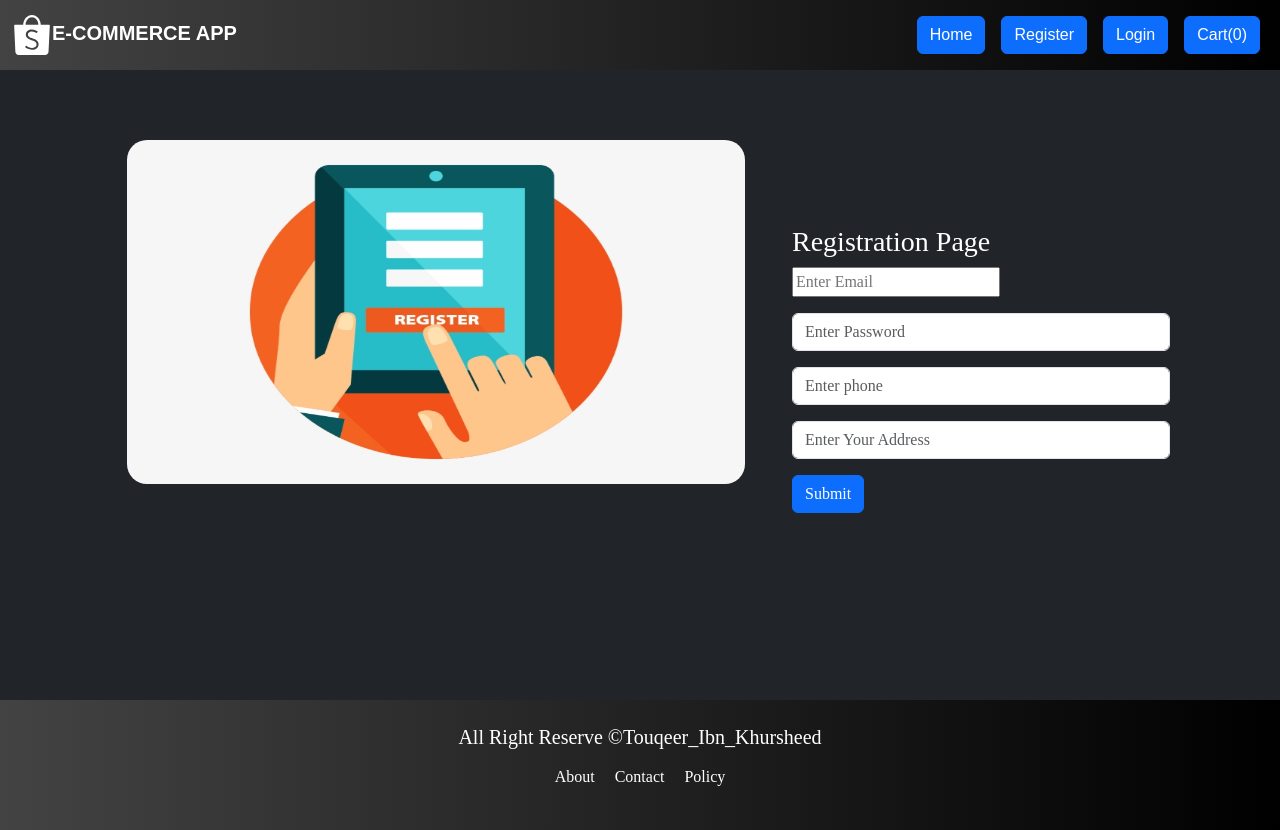
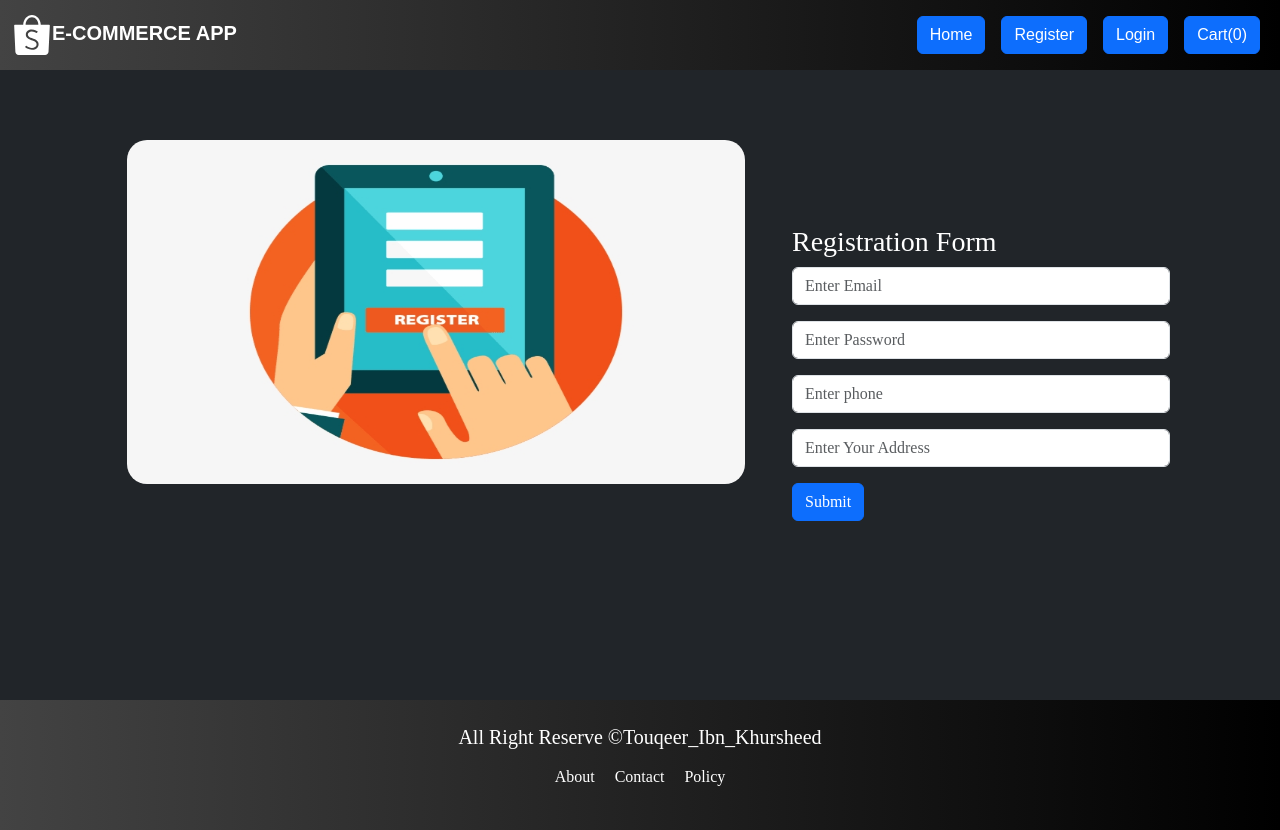
Before and after one commit to Touqeer001/E-commerce-web-application-using-MERN-Stack, a React (Create React App) app in the folder client/: page /register in a window 1280 px wide. Built offline with nearby package versions, Linux system fonts and the light colour scheme.

Commit message:
updated register

```diff
--- a/client/src/pages/Auth/Register.jsx
+++ b/client/src/pages/Auth/Register.jsx
@@ -30,16 +30,15 @@ const Register = () => {
 
           <div className="col-md-4 registerBorder">
             <div className="registers">
-              <h3 style={{ color: "white" }}>Registration Page</h3>
+              <h3 style={{ color: "white" }}>Registration Form</h3>
               <form onSubmit={handleSubmit}>
                 <div className="mb-3">
                   <input
                     type="email"
                     value={email}
                     onChange={(e) => setEmail(e.target.value)}
-                    className="form-contro"
+                    className="form-control"
                     id="exampleInputEmail1"
-                    aria-describedby="emailHelp"
                     placeholder="Enter Email"
                   />
                 </div>
```
